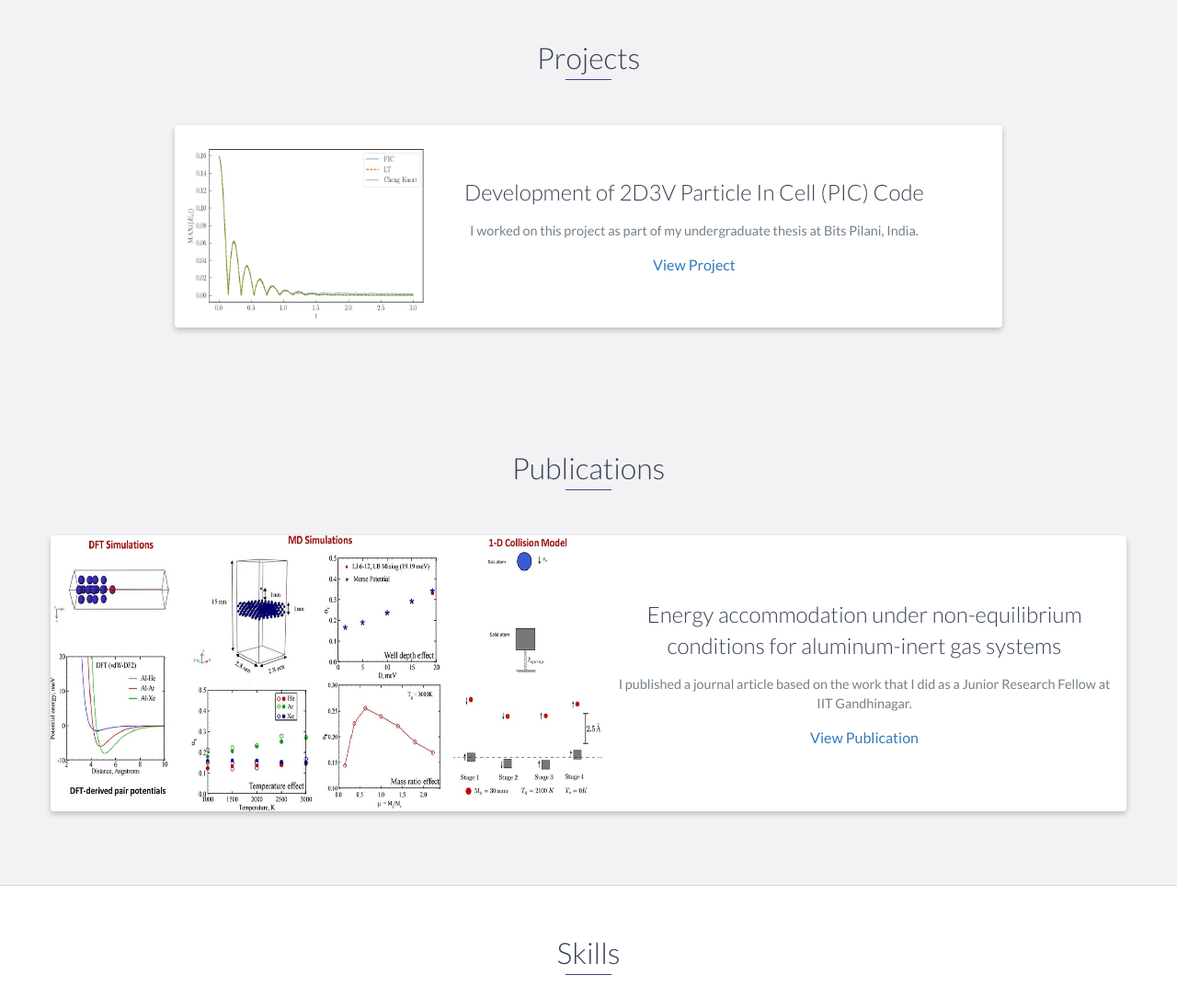
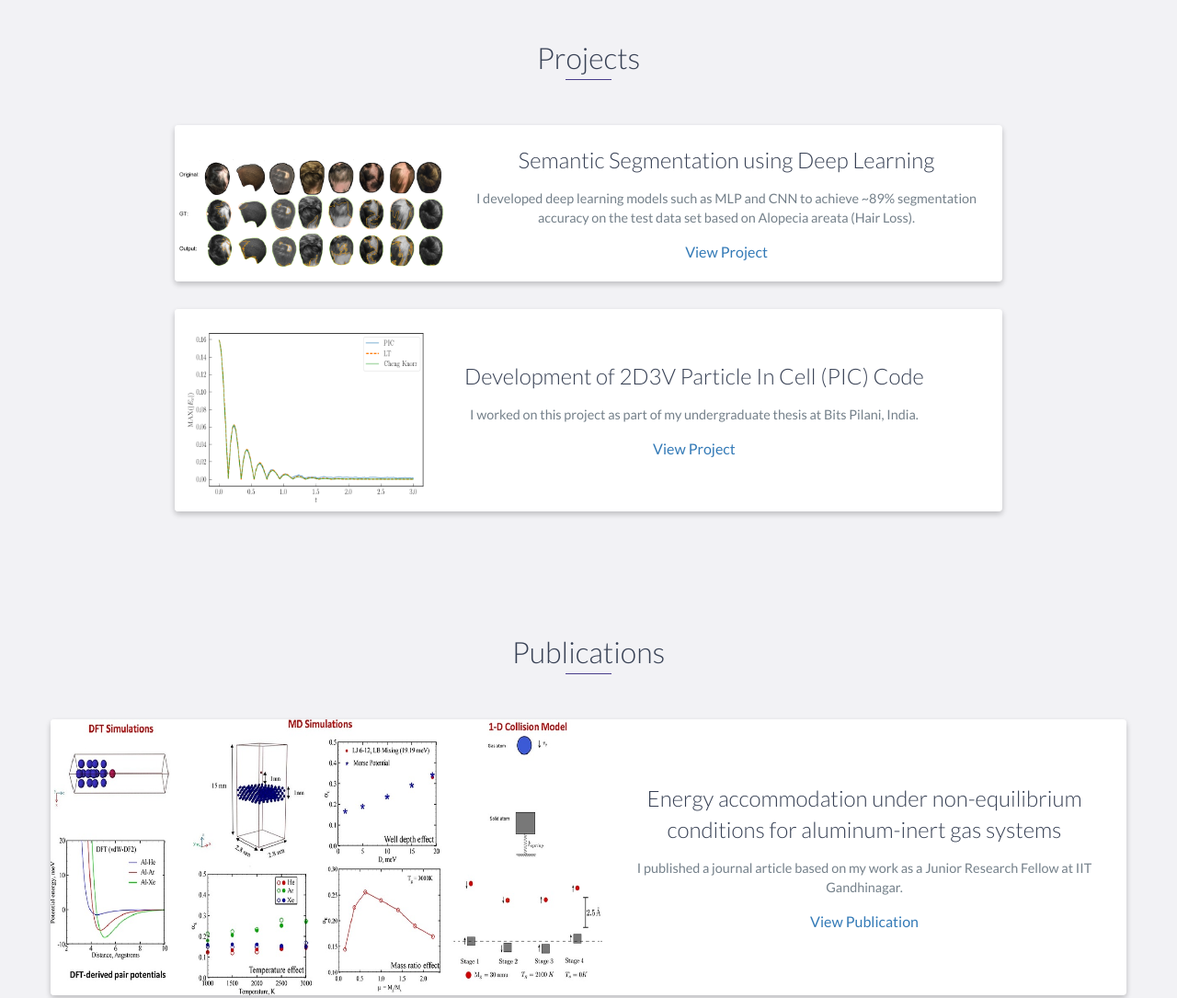
Before and after one commit to TejasMane/TejasMane, a website: page index.html in a window 1280 px wide. Shown: the part 2100-3185 px from the top of the page at 92% size. Drawn offline with nearby package versions, Linux system fonts and the light colour scheme.

Commit message:
A few changes

```diff
--- a/index.html
+++ b/index.html
@@ -128,6 +128,24 @@
         <h2 class="heading">Projects</h2>
         <div class="container">
             <div class="row">
+
+                <div class="project shadow-large">
+                    <div class="project-image">
+                        <img src="images/SS.png"  class="expand2"/>
+                    </div>
+                    <!-- End .project-image -->
+                    <div class="project-info">
+                        <h3>Semantic Segmentation using Deep Learning</h3>
+                        <p>
+                            I developed deep learning models such as MLP and CNN to achieve ~89% segmentation accuracy on the test data set based on Alopecia areata (Hair Loss).
+
+                        </p>
+                        <a href="#">View Project</a>
+                    </div>
+                    <!-- End .project-info -->
+                </div>
+                <!-- End .project -->
+
                 <div class="project shadow-large">
                     <div class="project-image">
                         <img src="images/pic.png" class="expand"/>
@@ -140,22 +158,6 @@
                         </p>
                         <a href="https://github.com/TejasMane/2D2V-2D3V">View Project</a>
                     </div>
-                    <!-- End .project-info -->
-                </div>
-                <!-- End .project -->
-
-                <!-- <div class="project shadow-large"> -->
-                    <!-- <div class="project-image"> -->
-                        <!-- <img src="images/project.jpg" /> -->
-                    <!-- </div> -->
-                    <!-- End .project-image -->
-                    <!-- <div class="project-info"> -->
-                        <!-- <h3>Project Name Here</h3> -->
-                        <!-- <p> -->
-                            <!-- Lorem ipsum dolor sit amet, consectetur adipiscing elit. Curabitur in iaculis ex. Etiam volutpat laoreet urna. Morbi ut tortor nec nulla commodo malesuada sit amet vel lacus. Fusce eget efficitur libero. Morbi dapibus porta quam laoreet placerat. -->
-                        <!-- </p> -->
-                        <!-- <a href="#">View Project</a> -->
-                    <!-- </div> -->
                     <!-- End .project-info -->
                 </div>
                 <!-- End .project -->
@@ -177,7 +179,7 @@
                     <div class="publication-info">
                         <h3>Energy accommodation under non-equilibrium conditions for aluminum-inert gas systems </h3>
                         <p>
-                            I published a journal article based on the work that I did as a Junior Research Fellow at IIT Gandhinagar.
+                            I published a journal article based on my work as a Junior Research Fellow at IIT Gandhinagar.
                         </p>
                         <a href="https://www.sciencedirect.com/science/article/pii/S0039602817309743">View Publication</a>
                     </div>
--- a/scss/styles.scss
+++ b/scss/styles.scss
@@ -635,6 +635,7 @@ footer {
     }
 }
 img.expand { width: 300px; height: 220px }
+img.expand2 { width: 300px; height: 170px }
 
 .project {
     position: relative;
```
Also changed, not shown: css/styles.css, images/SS.png (added).
